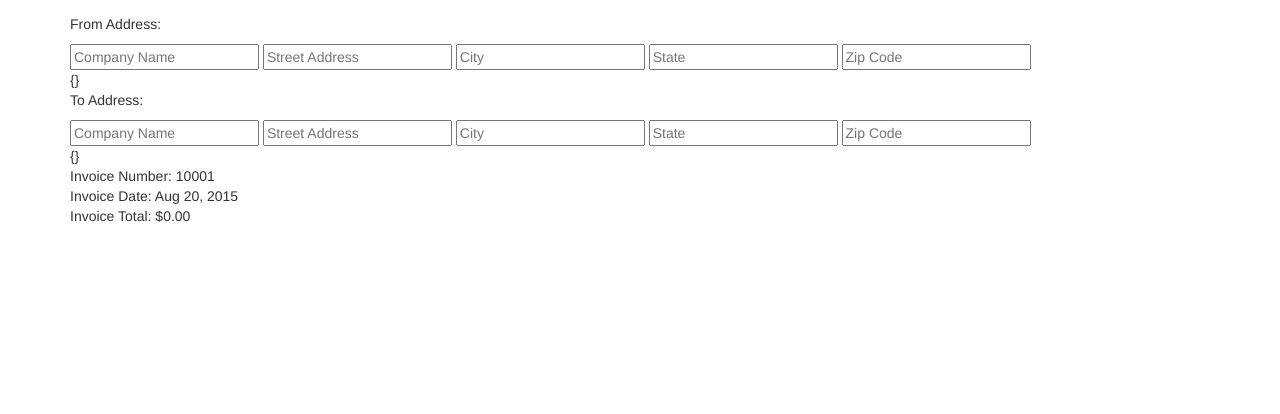
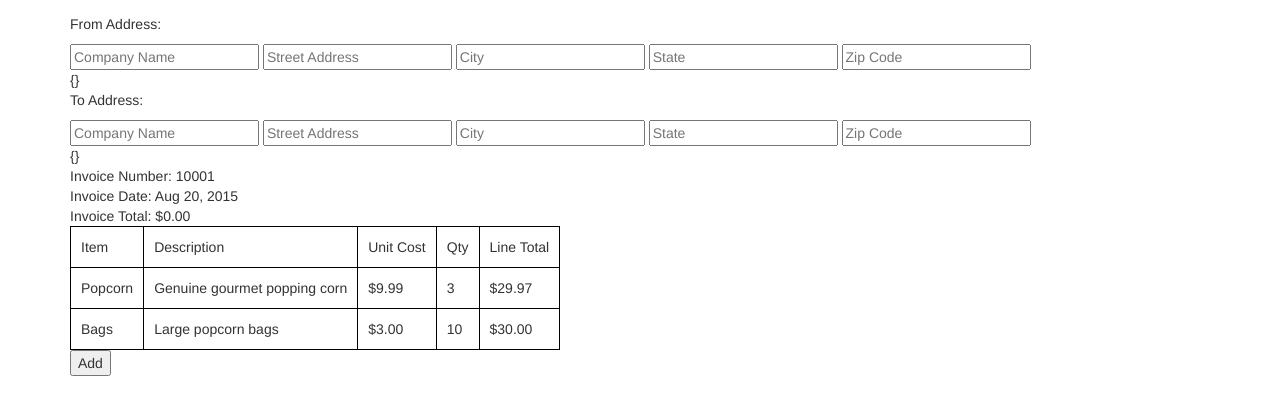
Before and after one commit to chilleren/demo_invoice, a website: page index.html in a window 1280 px wide. Shown: the part 58-472 px from the top of the page. Drawn offline with nearby package versions, Linux system fonts and the light colour scheme.

Commit message:
Add line item list

```diff
--- a/css/app.css
+++ b/css/app.css
@@ -1,3 +1,11 @@
 .navbar {
   border-radius: 0;
 }
+
+td {
+  padding: 10px;
+}
+
+td, table, tr {
+  border: 1px solid black;
+}
--- a/index.html
+++ b/index.html
@@ -32,6 +32,11 @@
           <div address></div>
           <div invoice-data></div>
           {{test}}
+
+          <div ng-controller="LineItemListCtrl">
+            <div line-item-list></div>
+            <button ng-click="addLineItem()">Add</button>
+          </div>
         </div>
       </div>
     </div>
--- a/js/controllers.js
+++ b/js/controllers.js
@@ -19,3 +19,15 @@ controllers.controller('AddressCtrl', ['$scope', function($scope) {
     // zip: ''
   }
 }]);
+
+controllers.controller('LineItemListCtrl', ['$scope', function($scope) {
+  $scope.lineItems = [
+    {name: "Popcorn", description: "Genuine gourmet popping corn", quantity: 3, price: "9.99"},
+    {name: "Bags", description: "Large popcorn bags", quantity: 10, price: "3"}
+  ]
+
+  $scope.addLineItem = function () {
+    $scope.lineItems.push(
+    {name: "New Item", description: "Details go here", quantity: 2, price: "10"})
+  }
+}]);
--- a/js/directives.js
+++ b/js/directives.js
@@ -18,3 +18,9 @@ directives.directive('invoiceData', function() {
     templateUrl: "js/partials/invoice-data.html"
   }
 });
+
+directives.directive('lineItemList', function() {
+  return {
+    templateUrl: "js/partials/line-item-list.html"
+  }
+});
--- /dev/null
+++ b/js/partials/line-item-list.html
@@ -0,0 +1,12 @@
+<table>
+  <tr>
+    <td>Item</td><td>Description</td><td>Unit Cost</td><td>Qty</td><td>Line Total</td>
+  </tr>
+  <tr ng-repeat="lineItem in lineItems">
+    <td>{{lineItem.name}}</td>
+    <td>{{lineItem.description}}</td>
+    <td>{{lineItem.price | currency}}</td>
+    <td>{{lineItem.quantity}}</td>
+    <td>{{lineItem.price * lineItem.quantity | currency}}</td>
+  </tr>
+</table>
```
